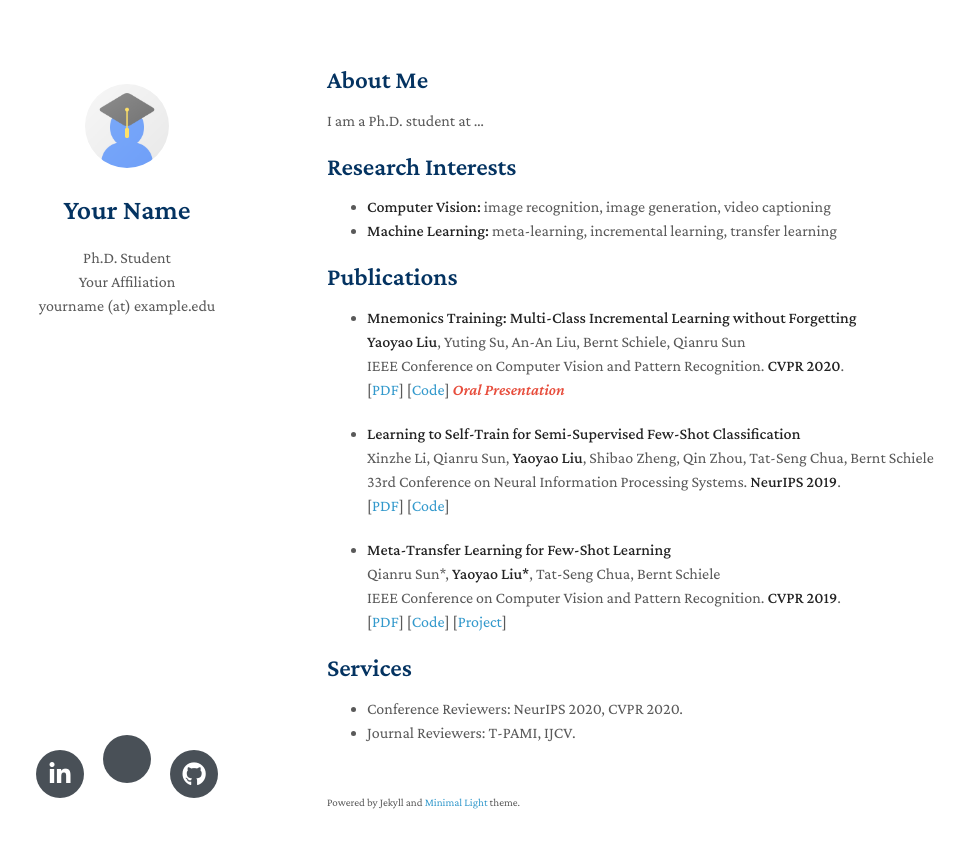
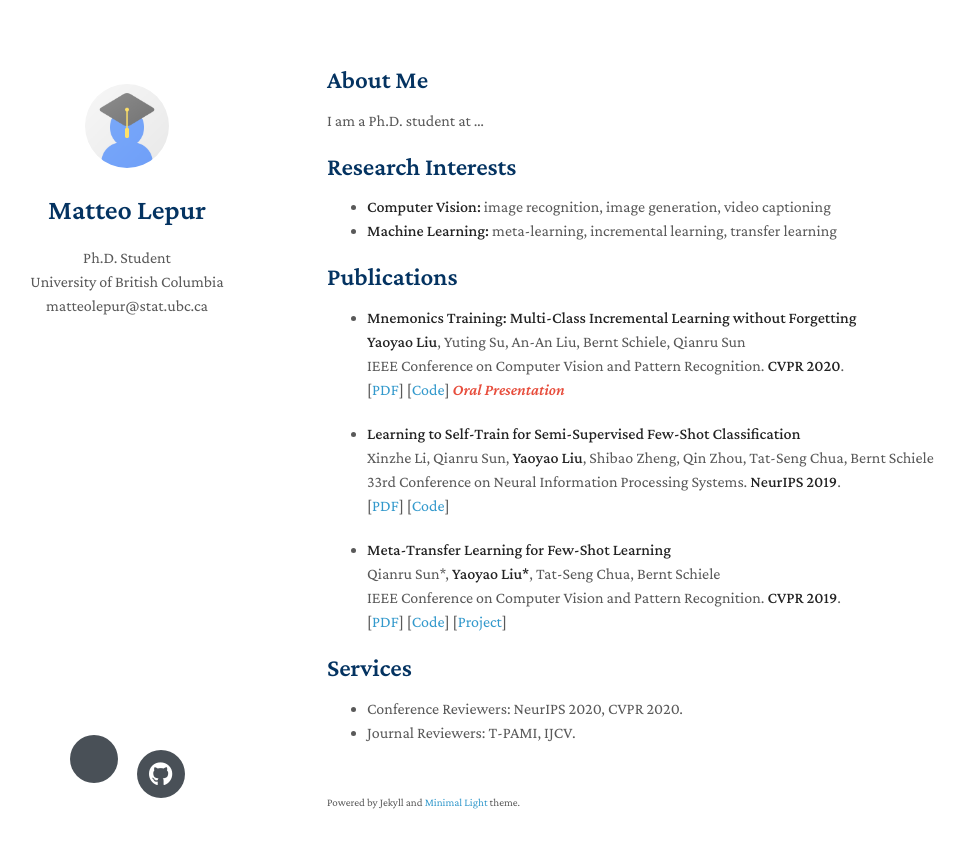
Before and after one commit to matteolepur/matteolepur.github.io, a Jekyll site: the page built from index.md, in a window 1280 px wide. Shown: the top 848 px of the page, without its empty margins (143-1108 px from the left). Built offline with Jekyll 4.4.1, drawn with Linux system fonts in a browser that asks for light colours; nearby versions of some CDN libraries; a style sheet for code colours, icons or effects is not loaded; our own code applies the rules of GitHub Pages for plain Markdown files.

Commit message:
update config.yml

```diff
--- a/_config.yml
+++ b/_config.yml
@@ -1,11 +1,10 @@
-title: Your Name
+title: Matteo Lepur
 position: Ph.D. Student
-affiliation: Your Affiliation
-email: yourname (at) example.edu
+affiliation: University of British Columbia
+email: matteolepur@stat.ubc.ca
 keywords: minimal academic
 google_scholar: https://scholar.google.com/
-github_link: https://github.com/yaoyao-liu/minimal-light
-linkedin: https://www.linkedin.com/
+github_link: https://github.com/matteolepur
 avatar: ./assets/img/avatar.png
 google_analytics: UA-111540567-4
 favicon: ./assets/img/favicon.png
```
